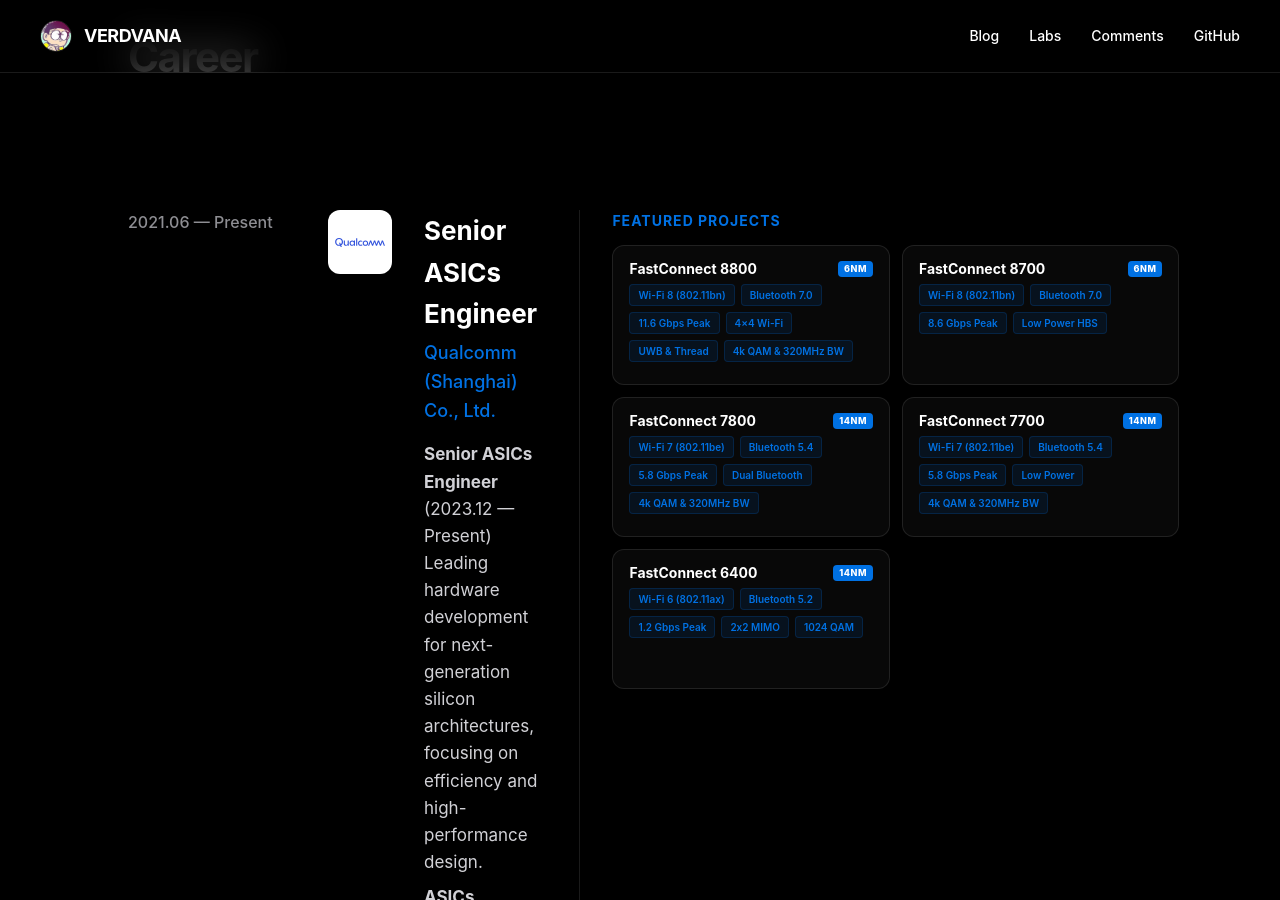
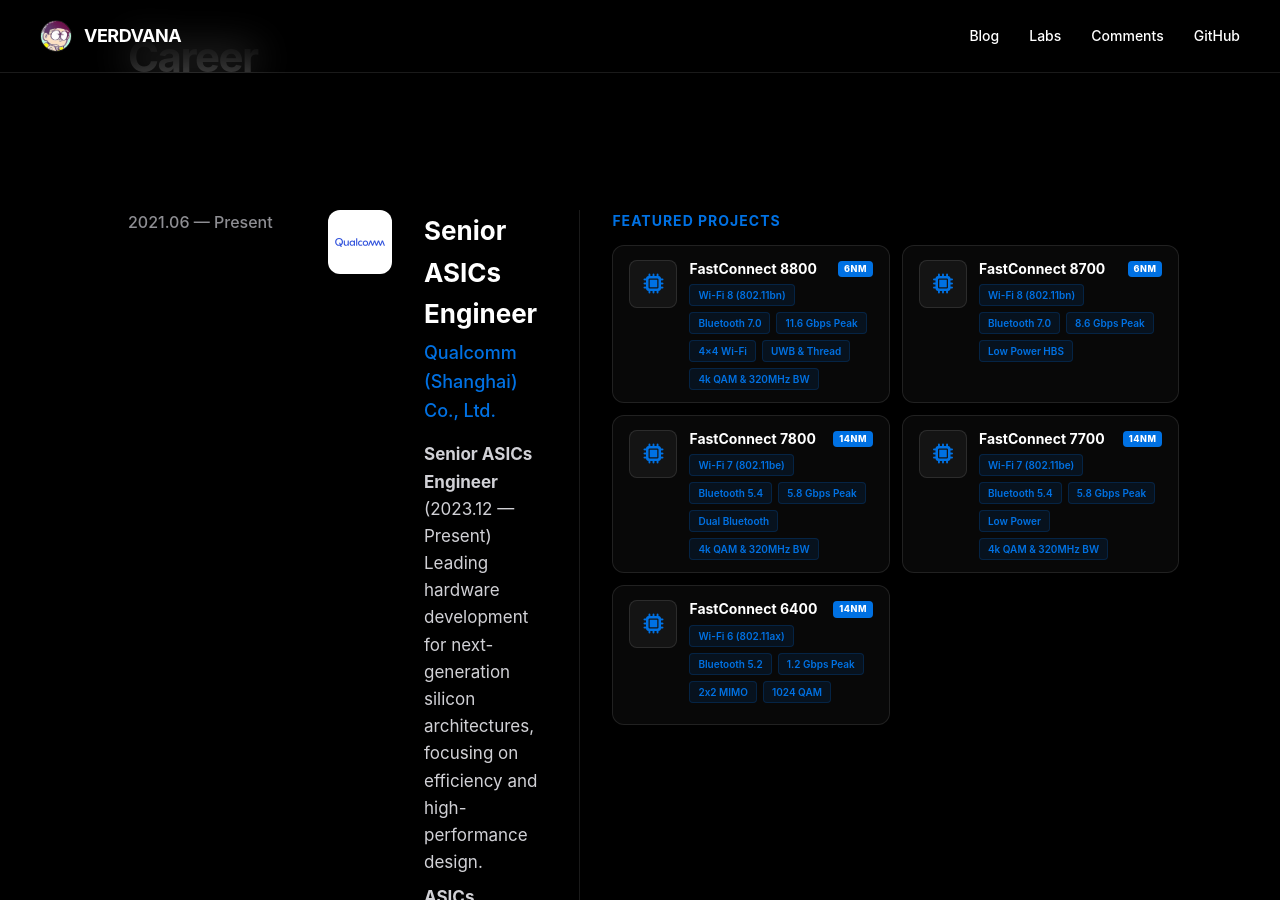
Before and after one commit to Verdvana/Verdvana.github.io, a Jekyll site: the page built from index.html, in a window 1280 px wide and 900 px high, scrolled down 907 px. Built offline with Jekyll 4.4.1, drawn with Linux system fonts in a browser that asks for light colours.

Commit message:
add chip logo

```diff
--- a/index.html
+++ b/index.html
@@ -375,10 +375,35 @@
             padding: 12px 16px;
             border-radius: 12px;
             border: 1px solid var(--border-color);
+            display: grid;
+            grid-template-columns: 48px 1fr;
+            gap: 12px;
+            align-items: start;
+            min-height: 140px;
+        }
+
+        .project-logo {
+            width: 48px;
+            height: 48px;
+            background: rgba(255, 255, 255, 0.05);
+            border-radius: 8px;
+            display: flex;
+            align-items: center;
+            justify-content: center;
+            border: 1px solid var(--border-color);
+            overflow: hidden;
+            margin-top: 2px;
+        }
+
+        .project-logo img {
+            width: 100%;
+            height: 100%;
+            object-fit: contain;
+        }
+
+        .project-content {
             display: flex;
             flex-direction: column;
-            justify-content: flex-start;
-            min-height: 140px;
         }
 
         .project-item h6 {
@@ -472,6 +497,7 @@
             .career-item { grid-template-columns: 1fr; gap: 24px; padding: 40px 0; }
             .career-item .date { font-size: 14px; margin-bottom: 8px; }
             .career-item .info { flex-direction: column; gap: 20px; }
+            .project-item { grid-template-columns: 48px 1fr; min-height: auto; }
             .projects-area { width: 100%; padding-left: 0; border-left: none; border-top: 1px solid var(--border-color); padding-top: 24px; margin-top: 8px; }
 
             section { padding: 80px 8%; }
@@ -522,6 +548,11 @@
                     <div class="projects-area">
                         <h5>Featured Projects</h5>
                         <div class="project-item">
+                            <div class="project-logo">
+                                <!-- <img src="/static/img/fc8800.png" alt="FC8800"> -->
+                                <i class="fa-solid fa-microchip" style="color: var(--accent-color); font-size: 20px;"></i>
+                            </div>
+                            <div class="project-content">
                                 <h6>FastConnect 8800 <span class="process-node">6nm</span></h6>
                                 <div class="project-tags">
                                     <span class="project-tag">Wi-Fi 8 (802.11bn)</span>
@@ -532,7 +563,13 @@
                                     <span class="project-tag">4k QAM & 320MHz BW</span>
                                 </div>
                             </div>
+                        </div>
                         <div class="project-item">
+                            <div class="project-logo">
+                                <!-- <img src="/static/img/fc8700.png" alt="FC8700"> -->
+                                <i class="fa-solid fa-microchip" style="color: var(--accent-color); font-size: 20px;"></i>
+                            </div>
+                            <div class="project-content">
                                 <h6>FastConnect 8700 <span class="process-node">6nm</span></h6>
                                 <div class="project-tags">
                                     <span class="project-tag">Wi-Fi 8 (802.11bn)</span>
@@ -541,7 +578,13 @@
                                     <span class="project-tag">Low Power HBS</span>
                                 </div>
                             </div>
+                        </div>
                         <div class="project-item">
+                            <div class="project-logo">
+                                <!-- <img src="/static/img/fc7800.png" alt="FC7800"> -->
+                                <i class="fa-solid fa-microchip" style="color: var(--accent-color); font-size: 20px;"></i>
+                            </div>
+                            <div class="project-content">
                                 <h6>FastConnect 7800 <span class="process-node">14nm</span></h6>
                                 <div class="project-tags">
                                     <span class="project-tag">Wi-Fi 7 (802.11be)</span>
@@ -551,7 +594,13 @@
                                     <span class="project-tag">4k QAM & 320MHz BW</span>
                                 </div>
                             </div>
+                        </div>
                         <div class="project-item">
+                            <div class="project-logo">
+                                <!-- <img src="/static/img/fc7700.png" alt="FC7700"> -->
+                                <i class="fa-solid fa-microchip" style="color: var(--accent-color); font-size: 20px;"></i>
+                            </div>
+                            <div class="project-content">
                                 <h6>FastConnect 7700 <span class="process-node">14nm</span></h6>
                                 <div class="project-tags">
                                     <span class="project-tag">Wi-Fi 7 (802.11be)</span>
@@ -561,7 +610,13 @@
                                     <span class="project-tag">4k QAM & 320MHz BW</span>
                                 </div>
                             </div>
+                        </div>
                         <div class="project-item">
+                            <div class="project-logo">
+                                <!-- <img src="/static/img/fc6400.png" alt="FC6400"> -->
+                                <i class="fa-solid fa-microchip" style="color: var(--accent-color); font-size: 20px;"></i>
+                            </div>
+                            <div class="project-content">
                                 <h6>FastConnect 6400 <span class="process-node">14nm</span></h6>
                                 <div class="project-tags">
                                     <span class="project-tag">Wi-Fi 6 (802.11ax)</span>
@@ -569,6 +624,7 @@
                                     <span class="project-tag">1.2 Gbps Peak</span>
                                     <span class="project-tag">2x2 MIMO</span>
                                     <span class="project-tag">1024 QAM</span>
+                                </div>
                             </div>
                         </div>
                     </div>
```
Lines whose indentation alone changed are shown as unchanged.
